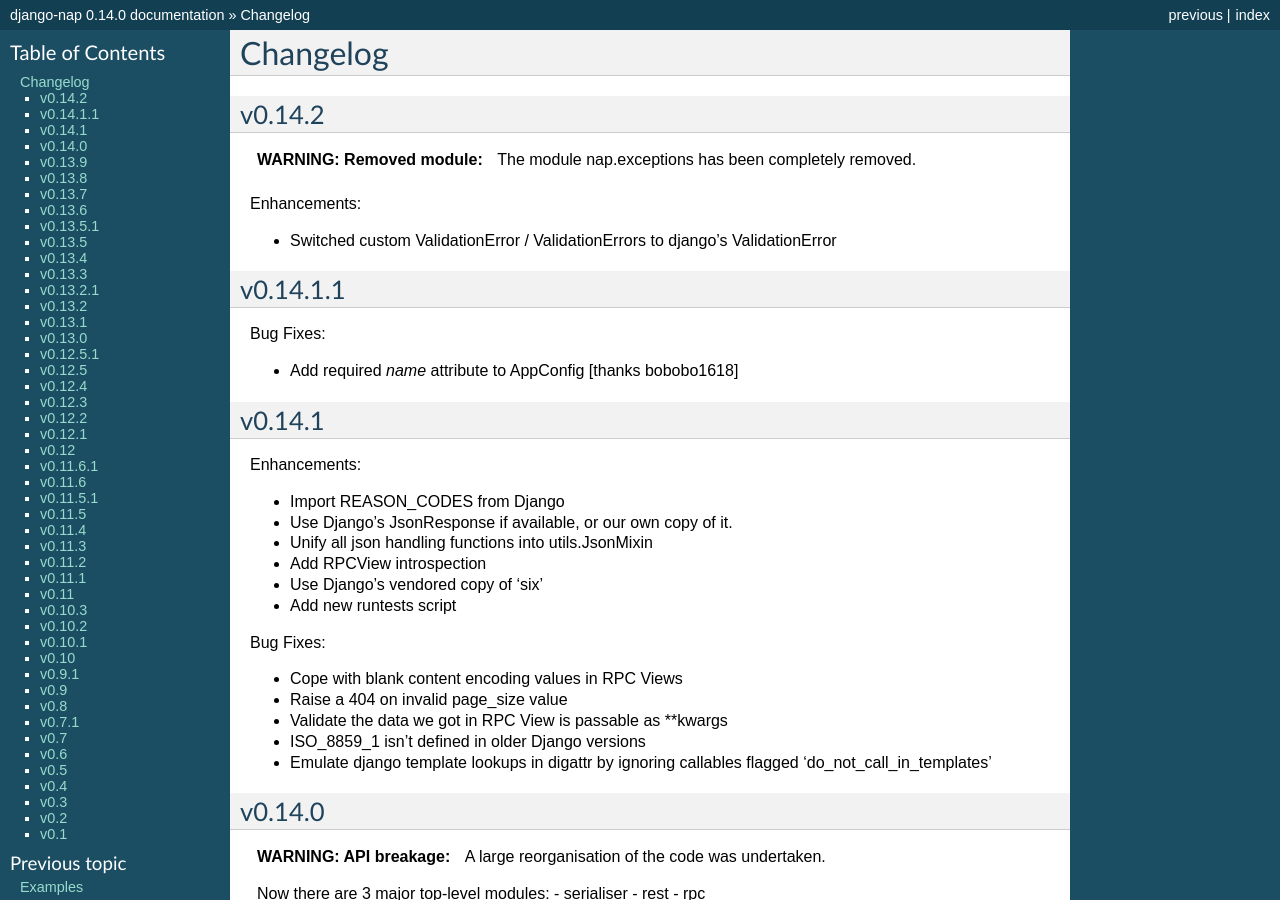
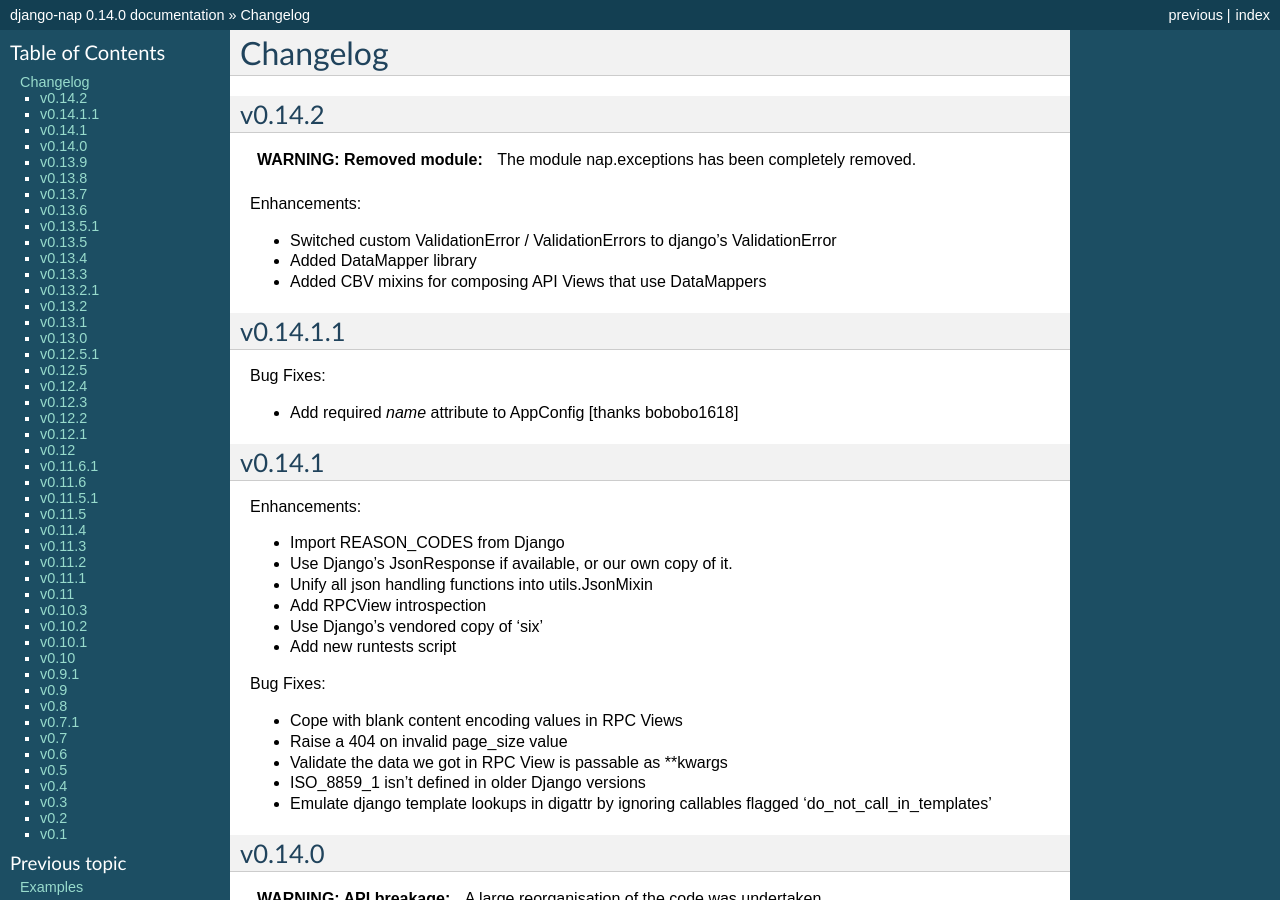
Before and after one commit to funkybob/django-nap, a Sphinx documentation site: the page built from docs/changelog.rst, in a window 1280 px wide and 900 px high. Built offline with Sphinx 7.4.7, drawn with Linux system fonts in a browser that asks for light colours; pages that are not in the unit, such as notebooks, are missing from menus.

Commit message:
Update changelog

```diff
--- a/docs/changelog.rst
+++ b/docs/changelog.rst
@@ -12,6 +12,9 @@
 Enhancements:
 
 + Switched custom ValidationError / ValidationErrors to django's ValidationError
++ Added DataMapper library
++ Added CBV mixins for composing API Views that use DataMappers
+
 
 v0.14.1.1
 =========
```
